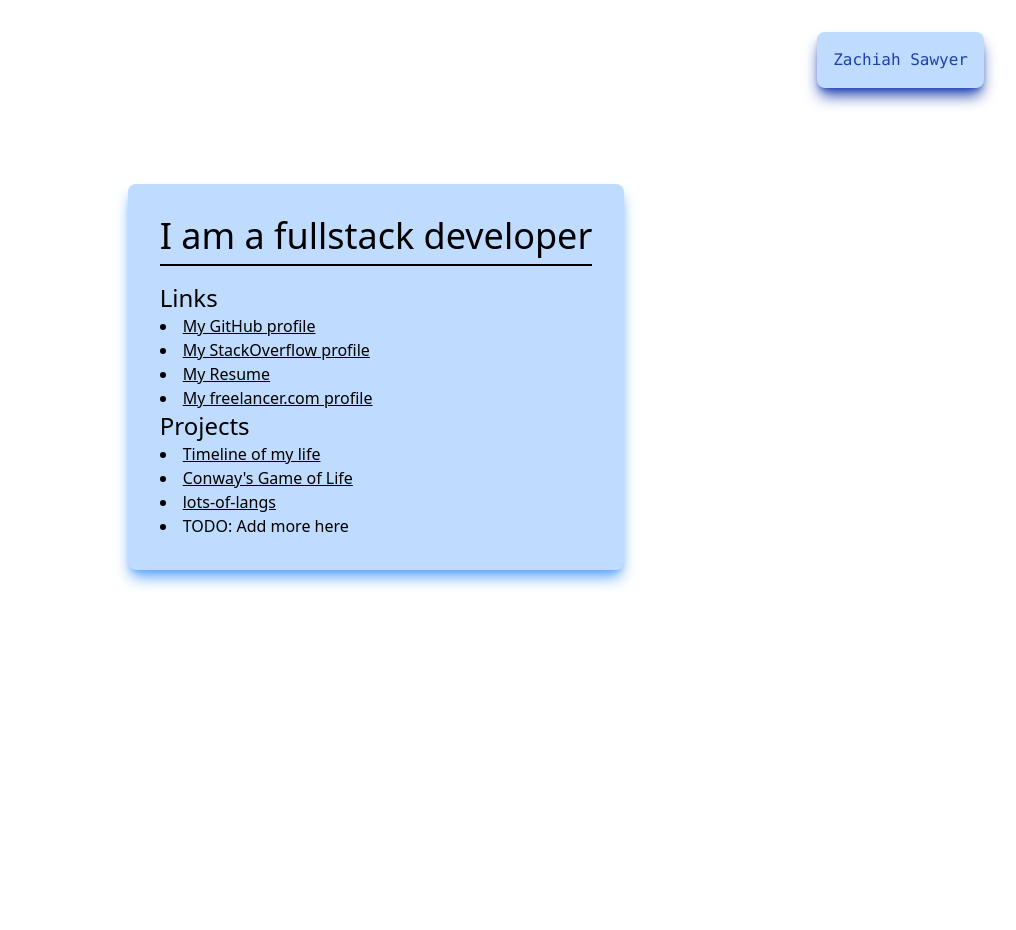
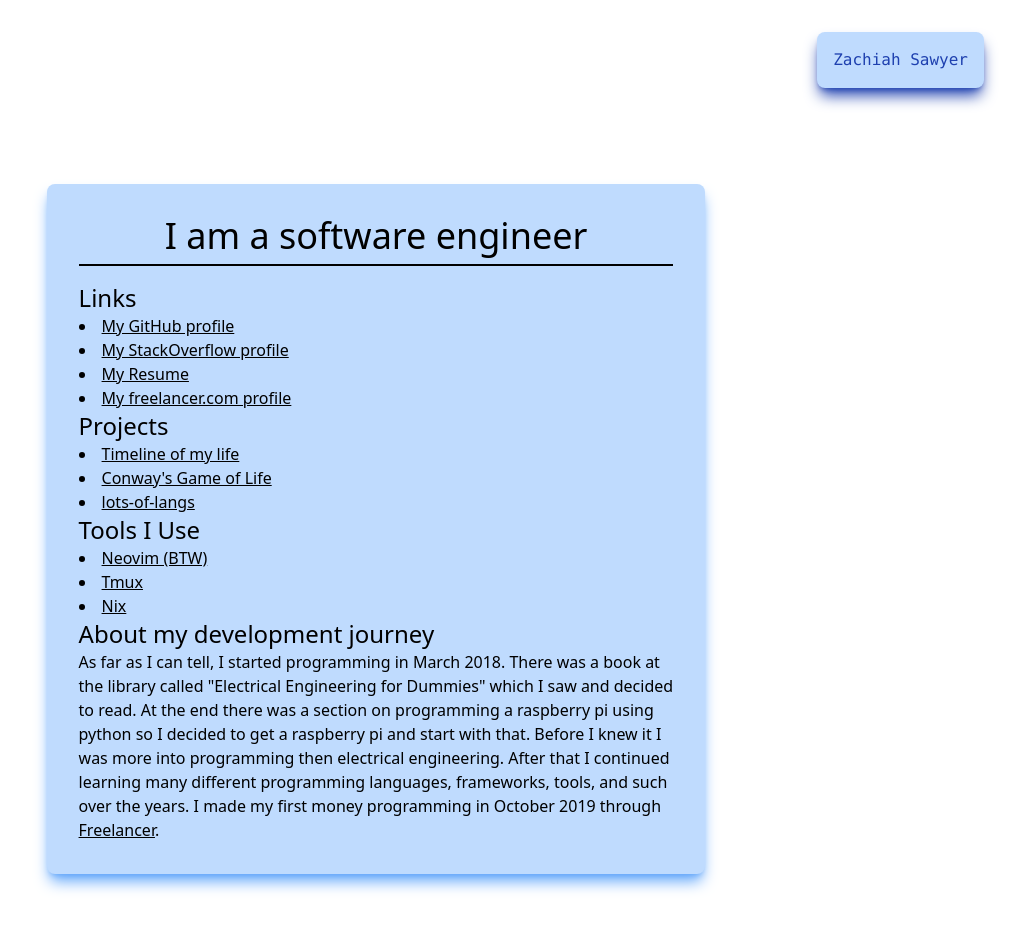
Before and after one commit to Zachiah/personal-site, a SvelteKit app: page /skills/developer in a window 1280 px wide. Shown: the top 930 px of the page, without its empty margins (264-1280 px from the left). Before the commit the page ends 800 px from the top, so only its background shows below. Built offline with nearby package versions, Linux system fonts and the light colour scheme.

Commit message:
add content to the developer page

```diff
--- a/src/routes/skills/developer/+page.svelte
+++ b/src/routes/skills/developer/+page.svelte
@@ -3,75 +3,70 @@
 </script>
 
 <SEO
-	title="Zachiah Sawyer | Fullstack Developer"
-	description="My name is Zachiah Sawyer. I am a fullstack developer. Here are some links showing my skills and past experience."
+	title="Zachiah Sawyer | Software Engineer"
+	description="My name is Zachiah Sawyer. I am a software engineer. Here are some links showing my skills and past experience."
 />
 
-<h1 class="text-4xl text-center mb-2">I am a fullstack developer</h1>
+<h1 class="text-4xl text-center mb-2">I am a software engineer</h1>
 
 <hr class="border-b border-black dark:border-white mb-4" />
 
 <h2 class="text-2xl">Links</h2>
 <ul class="list-disc list-inside">
 	<li>
-		<a
-			class="underline hover:text-blue-800 dark:hover:text-blue-200"
-			href="https://github.com/zachiah"
-		>
-			My GitHub profile
-		</a>
+		<a href="https://github.com/zachiah"> My GitHub profile </a>
 	</li>
 	<li>
-		<a
-			class="underline hover:text-blue-800 dark:hover:text-blue-200"
-			href="https://stackoverflow.com/users/10892722/zachiah"
-		>
-			My StackOverflow profile
-		</a>
+		<a href="https://stackoverflow.com/users/10892722/zachiah"> My StackOverflow profile </a>
 	</li>
 	<li>
-		<a
-			href="https://profile.indeed.com/p/zachiahs-rjmh6x5"
-			class="underline hover:text-blue-800 dark:text-blue-200"
-		>
-			My Resume
-		</a>
+		<a href="https://profile.indeed.com/p/zachiahs-rjmh6x5"> My Resume </a>
 	</li>
 	<li>
-		<a
-			href="https://www.freelancer.com/u/zachiahsawyer"
-			class="underline hover:text-blue-800 dark:text-blue-200"
-		>
-			My freelancer.com profile
-		</a>
+		<a href="https://www.freelancer.com/u/zachiahsawyer"> My freelancer.com profile </a>
 	</li>
 </ul>
 
 <h2 class="text-2xl">Projects</h2>
 <ul class="list-disc list-inside">
 	<li>
-		<a
-			class="underline hover:text-blue-800 dark:hover:text-blue-200"
-			href="https://timeline.zachiah.com"
-		>
-			Timeline of my life
-		</a>
+		<a href="https://timeline.zachiah.com"> Timeline of my life </a>
 	</li>
 	<li>
-		<a
-			class="underline hover:text-blue-800 dark:hover:text-blue-200"
-			href="https://svelte-conways-game-of-life.netlify.app/"
-		>
-			Conway's Game of Life
-		</a>
+		<a href="https://svelte-conways-game-of-life.netlify.app/"> Conway's Game of Life </a>
 	</li>
 	<li>
-		<a
-			class="underline hover:text-blue-800 dark:hover:text-blue-200"
-			href="https://github.com/Zachiah/lots-of-langs"
-		>
-			lots-of-langs
-		</a>
+		<a href="https://github.com/Zachiah/lots-of-langs"> lots-of-langs </a>
 	</li>
-	<li>TODO: Add more here</li>
 </ul>
+
+<h2 class="text-2xl">Tools I Use</h2>
+<ul class="list-disc list-inside">
+	<li>
+		<a href="https://neovim.io/"> Neovim (BTW) </a>
+	</li>
+	<li>
+		<a href="https://github.com/tmux/tmux/wiki"> Tmux </a>
+	</li>
+	<li>
+		<a href="https://nixos.org/"> Nix </a>
+	</li>
+</ul>
+
+<h2 class="text-2xl">About my development journey</h2>
+<p>
+	As far as I can tell, I started programming in March 2018. There was a book at the library called
+	"Electrical Engineering for Dummies" which I saw and decided to read. At the end there was a
+	section on programming a raspberry pi using python so I decided to get a raspberry pi and start
+	with that. Before I knew it I was more into programming then electrical engineering. After that I
+	continued learning many different programming languages, frameworks, tools, and such over the
+	years. I made my first money programming in October 2019 through{' '}<a
+		href="https://freelancer.com">Freelancer</a
+	>.
+</p>
+
+<style lang="postcss">
+	a {
+		@apply underline hover:text-blue-800 dark:hover:text-blue-200;
+	}
+</style>
```
